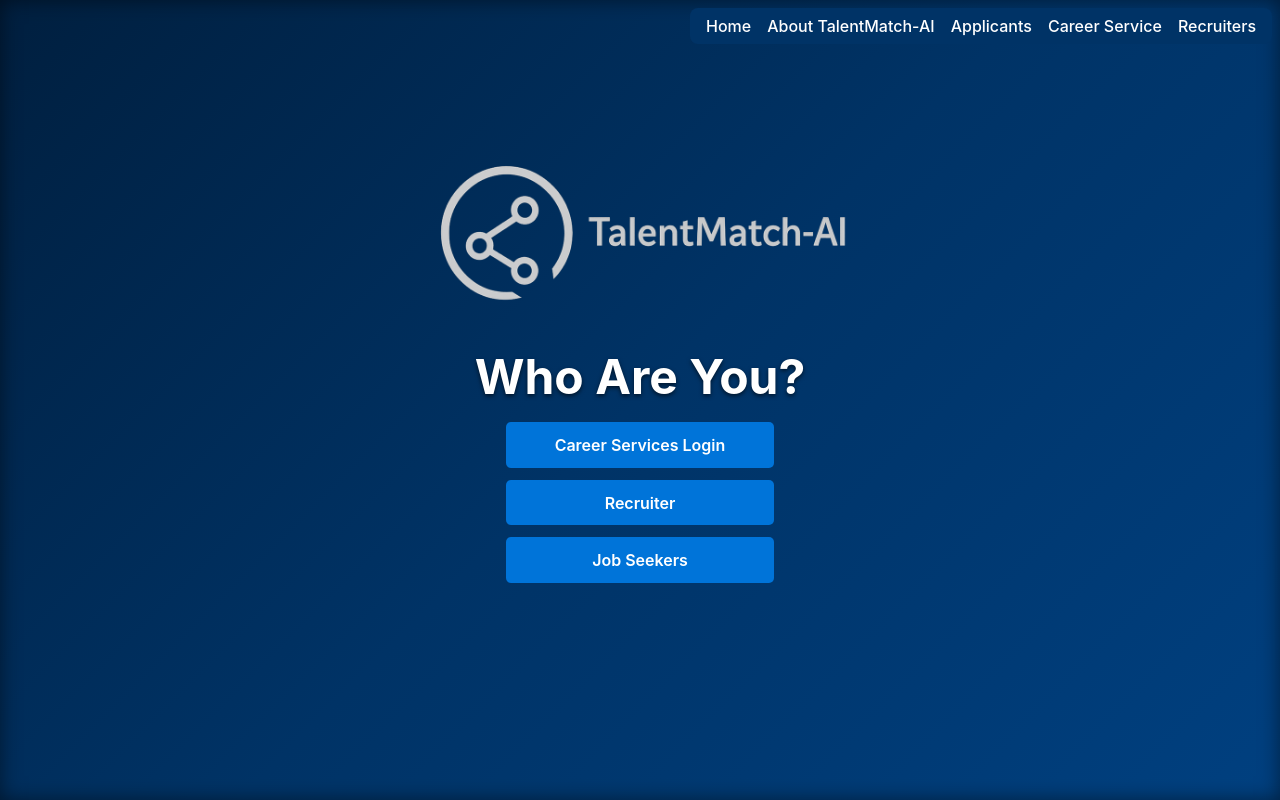
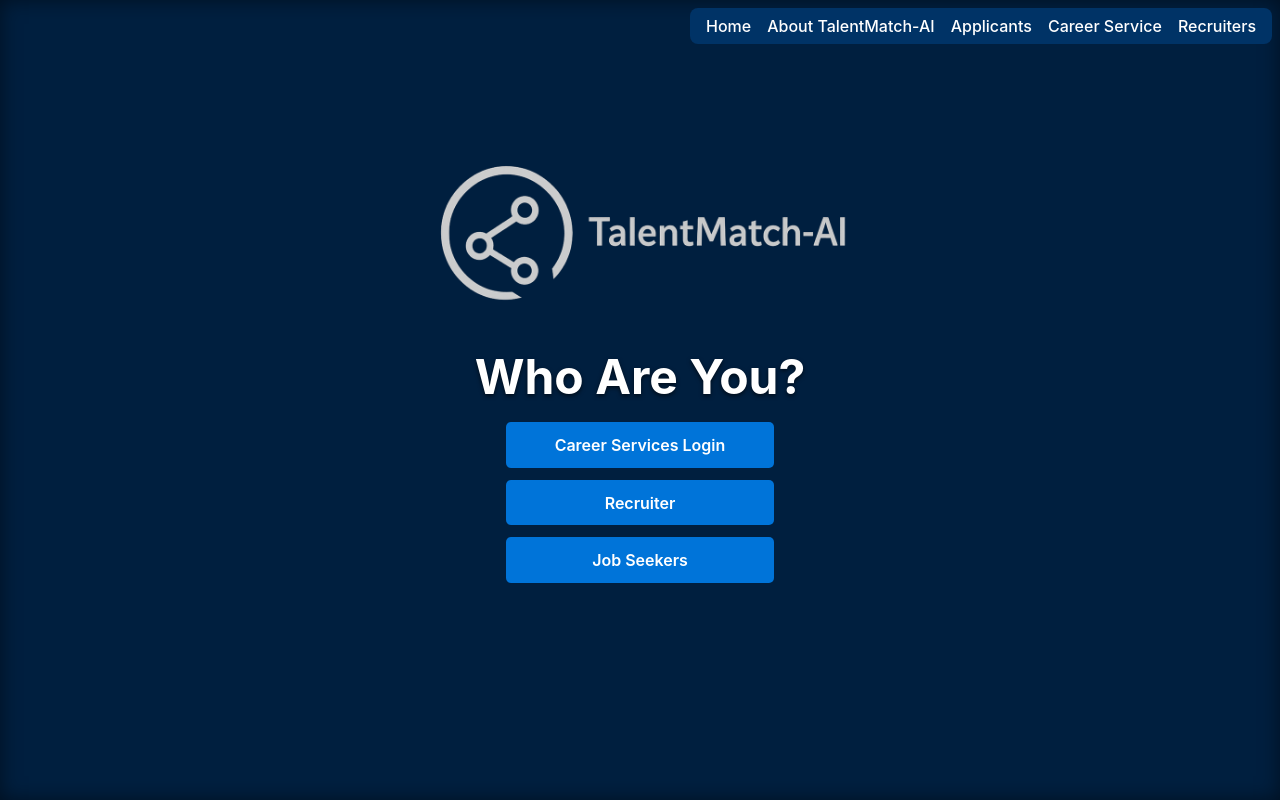
Before and after one commit to danny0ceanCA/airecruiting, a React (Create React App) app in the folder frontend/: page / in a window 1280 px wide. Built offline with nearby package versions, Linux system fonts and the light colour scheme.

Commit message:
Update home link and landing page color

```diff
--- a/frontend/src/LandingPage.css
+++ b/frontend/src/LandingPage.css
@@ -1,5 +1,5 @@
 .landing-container {
-  background: linear-gradient(135deg, #001f3f, #003366 50%, #004080);
+  background-color: #001f3f;
   min-height: 100vh;
   color: white;
   display: flex;
--- a/frontend/src/TopMenu.js
+++ b/frontend/src/TopMenu.js
@@ -5,7 +5,7 @@ import './TopMenu.css';
 function TopMenu() {
   return (
     <nav className="top-menu">
-      <Link to="/login">Home</Link>
+      <Link to="/">Home</Link>
       <Link to="/about">About TalentMatch-AI</Link>
       <Link to="/about/applicants">Applicants</Link>
       <Link to="/about/career-service">Career Service</Link>
```
